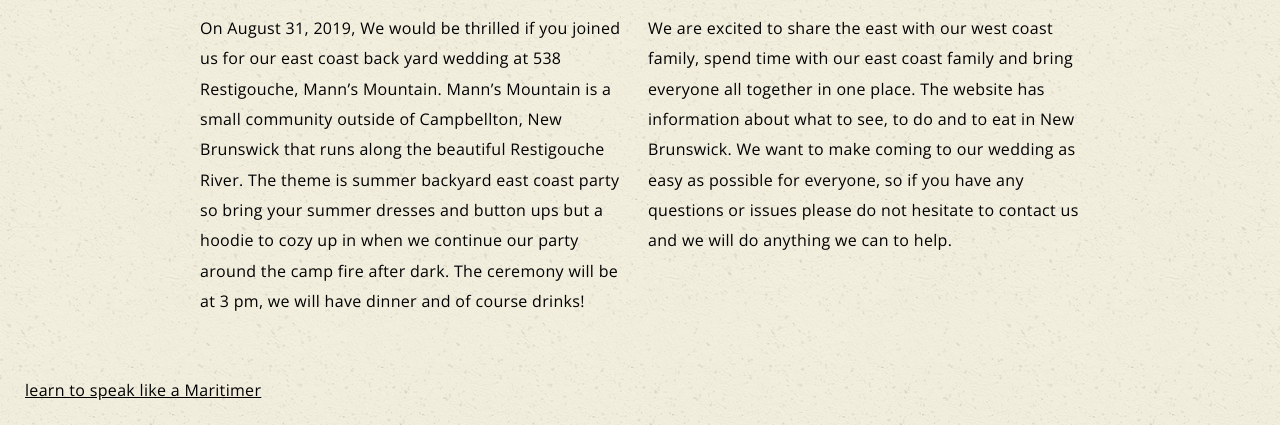
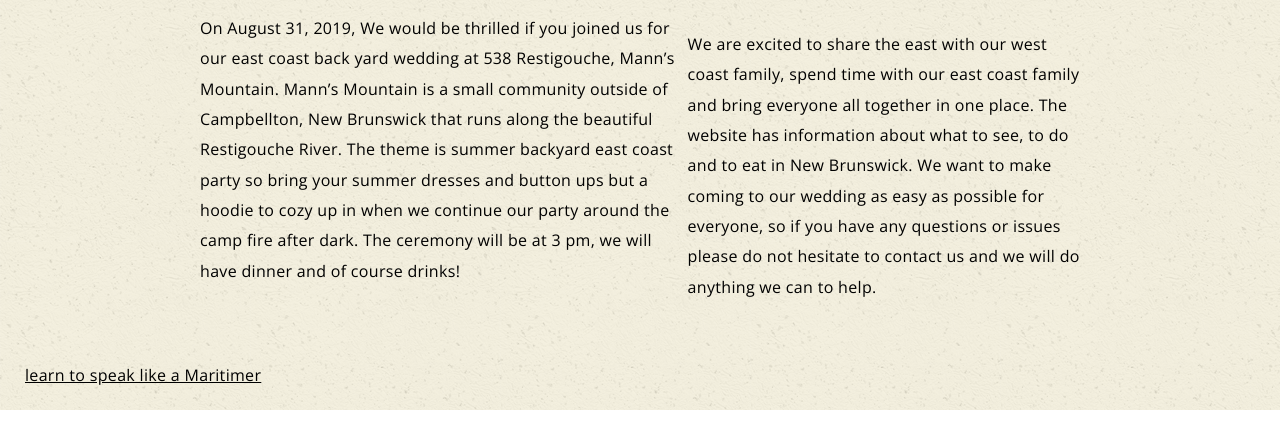
Before and after one commit to KelseyCooper/bloupers, a Gatsby site: page /where-when in a window 1280 px wide. Shown: the part 759-1184 px from the top of the page. Built offline with nearby package versions, Linux system fonts and the light colour scheme; Gatsby itself is replaced by a stand-in of ours.

Commit message:
final updates?

```diff
--- a/src/pages/rsvp.jsx
+++ b/src/pages/rsvp.jsx
@@ -31,6 +31,7 @@ class rsvpPage extends React.Component {
               data-netlify-honeypot="bot-field"
             >
               <input type="hidden" name="bot-field" />
+              <input type="hidden" name="form-name" value="contact" />
               <div className="field half first">
                 <label htmlFor="names">guest name(s):</label>
                 <input type="text" name="names" id="names" />
--- a/src/pages/where-when.jsx
+++ b/src/pages/where-when.jsx
@@ -19,7 +19,6 @@ const WhereWhenPage = () => (
           dinner and of course drinks!
 
         </p>
-
         <p>
           We are excited to share the east with our west coast family, spend time with our east coast family and bring everyone all
           together in one place. The website has information about what to see, to do and to eat in
--- a/src/styles/pages/_where.scss
+++ b/src/styles/pages/_where.scss
@@ -2,7 +2,7 @@
   width: 80%;
   max-width: 55rem;
   @include media($min: $bp-s) {
-    column-count: 2;
+    display: flex;
   }
 }
 
```
